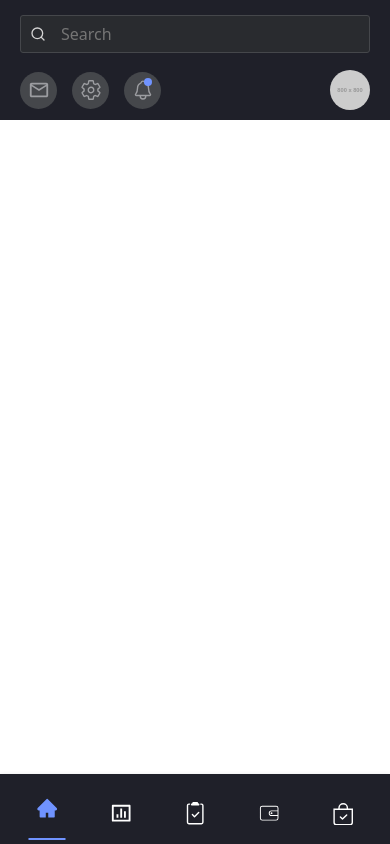
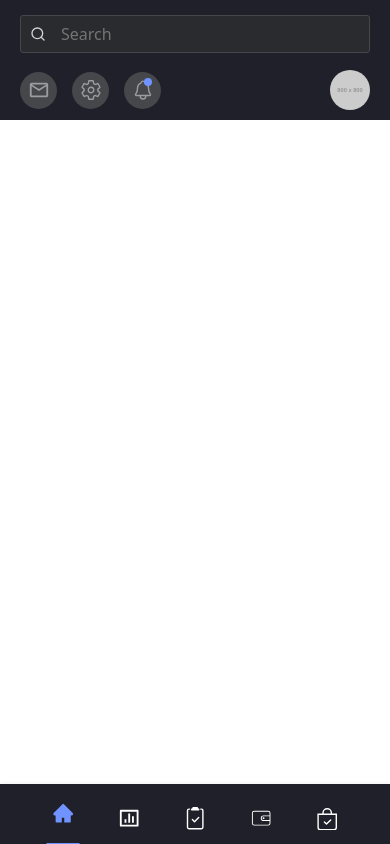
Before and after one commit to anku92/fitpeo-assignment, a React (Create React App) app: page / in a window 390 px wide. Built offline with nearby package versions, Linux system fonts and the light colour scheme.

Commit message:
Update sidebar and header css

```diff
--- a/src/components/Header/Header.css
+++ b/src/components/Header/Header.css
@@ -19,7 +19,8 @@
   display: flex;
   align-items: center;
   position: relative;
-  max-width: 400px;
+  max-width: 350px;
+  width: 100%;
   min-width: 200px;
   margin-right: 50px;
 }
@@ -135,13 +136,14 @@
 
   .header__search {
     margin: 0;
+    max-width: 450px;
     width: 100%;
     align-items: center;
   }
 
   .header__right {
     justify-content: space-between;
-    max-width: 450px;
+    max-width: 500px;
     width: 100%;
     padding: 0 20px;
     margin-bottom: 10px;
--- a/src/components/Sidebar/Sidebar.css
+++ b/src/components/Sidebar/Sidebar.css
@@ -62,13 +62,13 @@
 @media (max-width: 570px) {
   .sidebar {
     width: 100%;
-    height: 70px;
+    height: 60px;
     bottom: 0;
     top: auto;
     flex-direction: row;
     justify-content: space-around;
     align-items: center;
-    padding: 0 10px;
+    padding: 0 30px;
     box-shadow: 0 2px 5px rgba(0, 0, 0, 0.2);
   }
 
```
